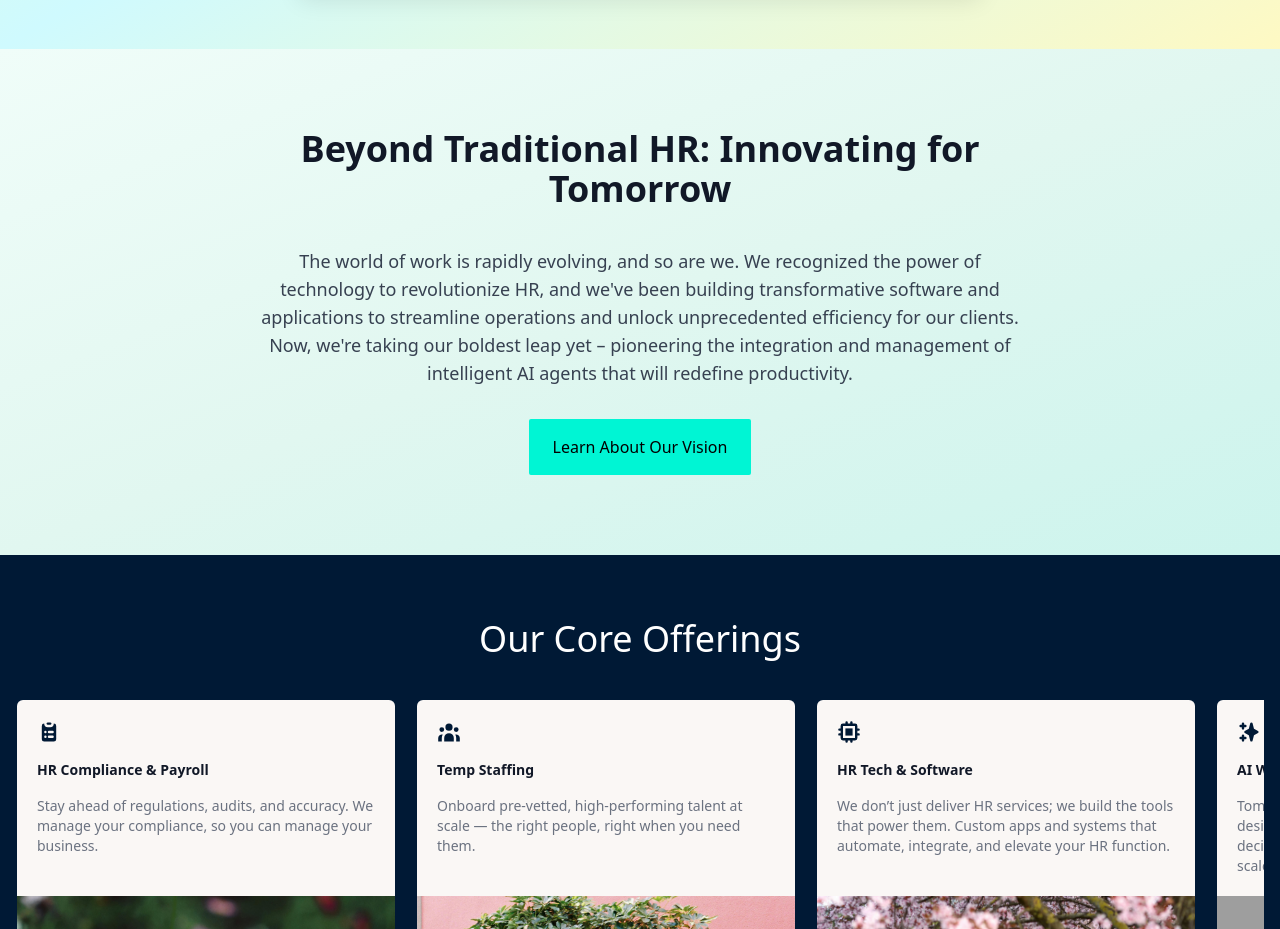
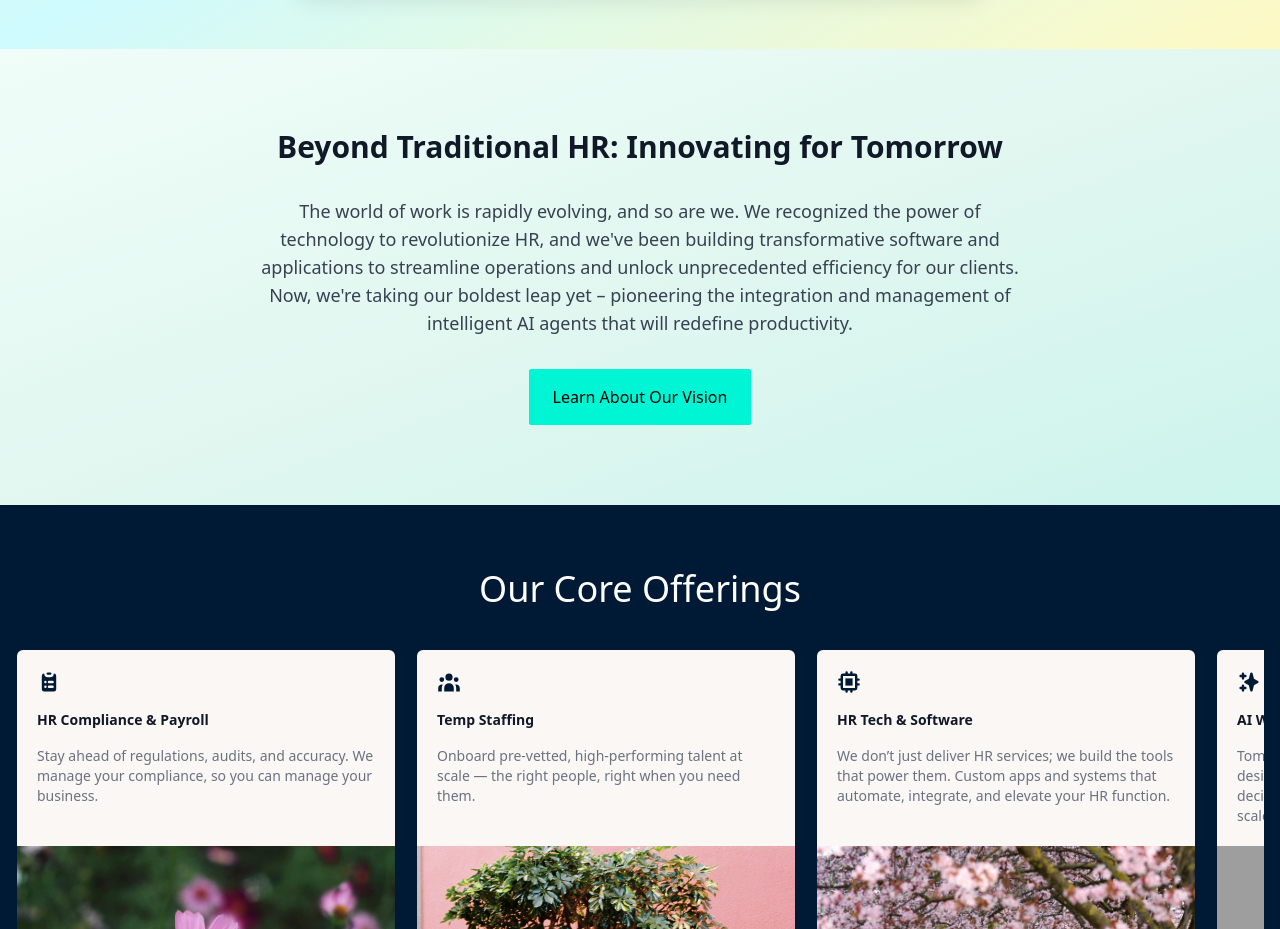
Before and after one commit to greatby/workforce, a React (Vite) app: page / in a window 1280 px wide. Shown: the part 1520-2449 px from the top of the page. Built offline with nearby package versions, Linux system fonts and the light colour scheme; grey boxes are pictures that could not be loaded.

Commit message:
Minor code changes

```diff
--- a/src/components/Navbar.jsx
+++ b/src/components/Navbar.jsx
@@ -45,7 +45,7 @@ export default function WindsurfNav() {
       label: "Company",
       dropdown: {
         COMPANY: [{ label: "About Us",href:'https://about-us-flame.vercel.app/' },
-          // { label: "Careers" }
+          { label: "Jobs",href:'https://jobs-zeta-two.vercel.app/' }
         ],
       },
     },
--- a/src/components/VisionSection.jsx
+++ b/src/components/VisionSection.jsx
@@ -8,7 +8,7 @@ const VisionSection = () => {
           initial={{ opacity: 0, y: 30 }}
           whileInView={{ opacity: 1, y: 0 }}
           transition={{ duration: 0.6 }}
-          className="!text-gray-900 !text-3xl sm:!text-4xl !font-bold !leading-tight"
+          className="!text-gray-900 !text-3xl sm:!text-3xl !font-bold !leading-tight"
         >
           Beyond Traditional HR: Innovating for Tomorrow
         </motion.h2>
```
